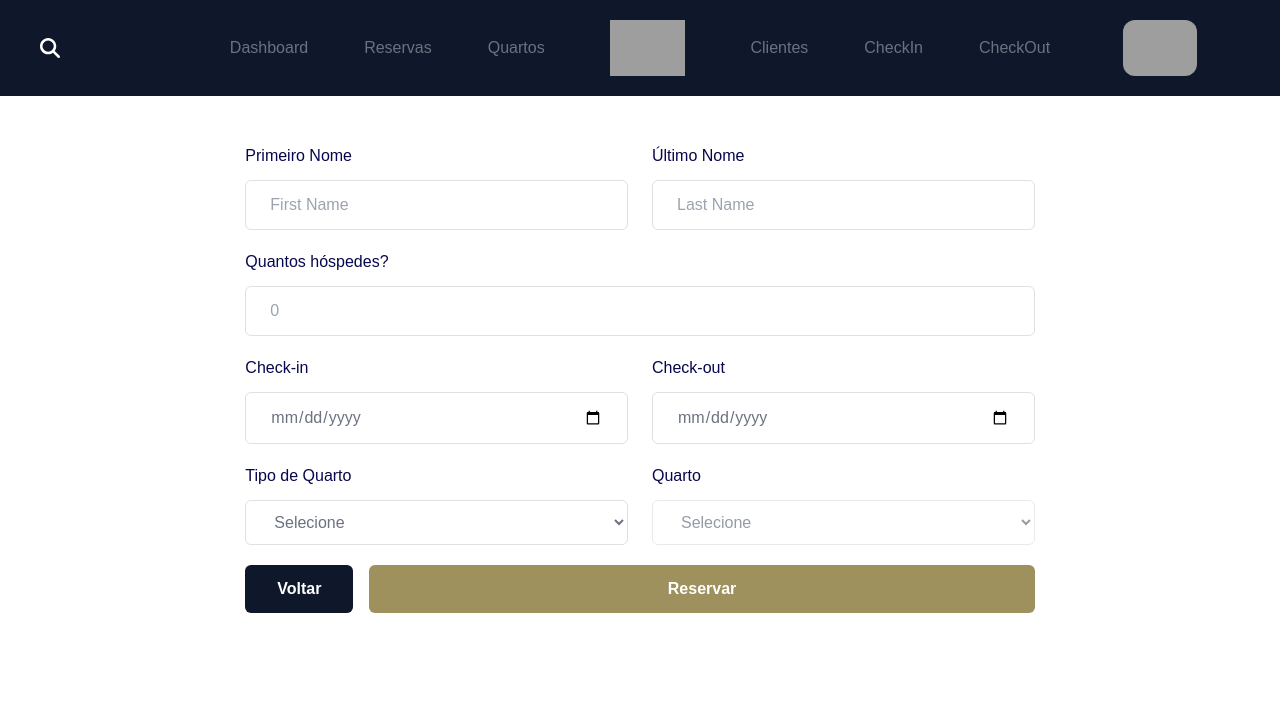
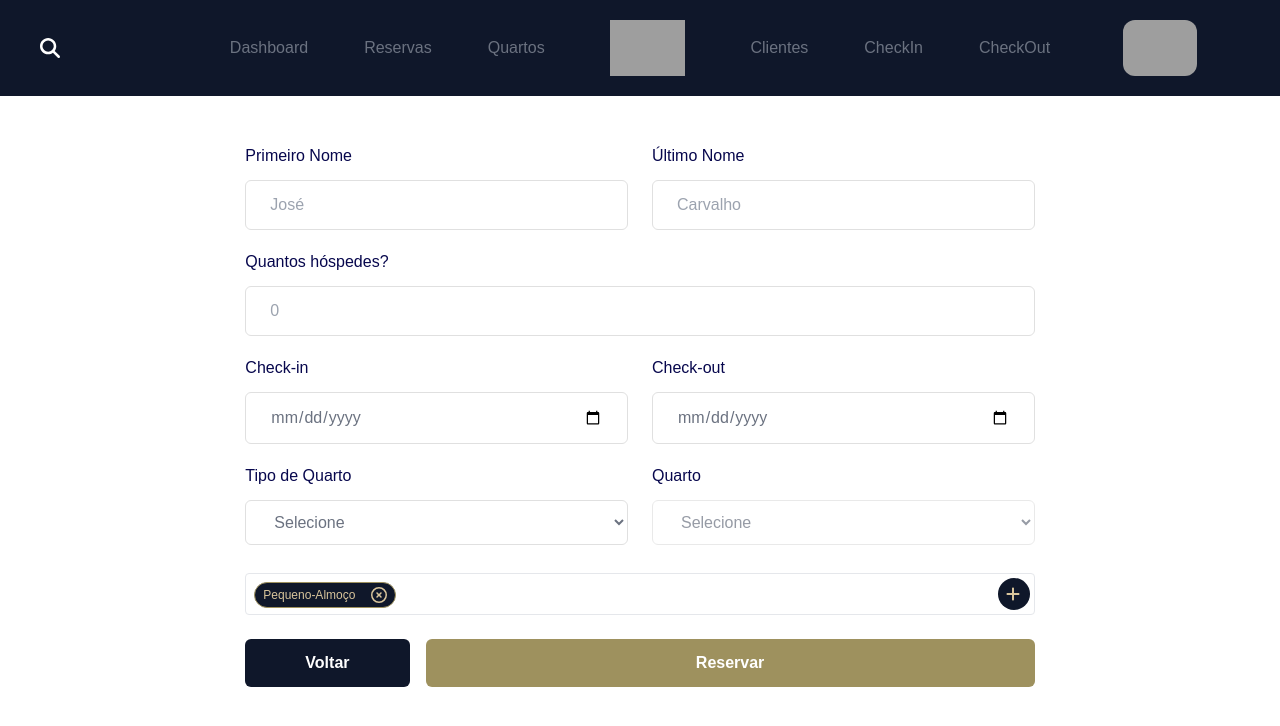
Before and after one commit to XavierOtavio/thc, a React (Create React App) app: page /dashboard/bookings/new in a window 1280 px wide. Shown: the top 726 px of the page. Built offline with nearby package versions, Linux system fonts and the light colour scheme; grey boxes are pictures that could not be loaded.

Commit message:
CD-67 Added services to admin booking

```diff
--- a/src/App.css
+++ b/src/App.css
@@ -1,3 +1,21 @@
 * {
   font-family: Ubuntu, sans-serif;
 }
+
+@keyframes spin45 {
+  from {
+    transform: rotate(0deg);
+  }
+  to {
+    transform: rotate(45deg);
+  }
+}
+
+@keyframes spin0 {
+  from {
+    transform: rotate(45deg);
+  }
+  to {
+    transform: rotate(0deg);
+  }
+}
--- a/src/components/NewBooking.js
+++ b/src/components/NewBooking.js
@@ -1,13 +1,40 @@
 import { useState } from "react";
 import { Link, useLocation } from "react-router-dom";
+import { FontAwesomeIcon } from "@fortawesome/react-fontawesome";
+import { faTimesCircle } from "@fortawesome/free-regular-svg-icons";
+import { faPlus } from "@fortawesome/free-solid-svg-icons";
 export default function NewBooking() {
   const [numberOfGuests, setNumberOfGuests] = useState(0);
   const [typeOfRoom, setTypeOfRoom] = useState("");
+  const [openServices, setOpenServices] = useState(false);
+  const [services, setServices] = useState([
+    {
+      name: "Pequeno-Almoço",
+      price: 10,
+      selected: true,
+    },
+    {
+      name: "Almoço",
+      price: 20,
+      selected: false,
+    },
+    {
+      name: "Ginásio",
+      price: 5,
+      selected: false,
+    },
+    {
+      name: "Spa",
+      price: 15,
+      selected: false,
+    },
+  ]);
+
   return (
     <div class="flex items-center justify-center p-12">
       <div class="mx-auto w-2/3">
         <div class="-mx-3 flex flex-wrap">
-          <div class="w-full px-3 sm:w-1/2">
+          <div class="w-1/2 px-3">
             <div class="mb-5">
               <label
                 for="fName"
@@ -19,12 +46,12 @@ export default function NewBooking() {
                 type="text"
                 name="fName"
                 id="fName"
-                placeholder="First Name"
+                placeholder="José"
                 class="w-full rounded-md border border-[#e0e0e0] bg-white py-3 px-6 text-base font-medium text-[#6B7280] outline-none focus:border-[#6A64F1] focus:shadow-md"
               />
             </div>
           </div>
-          <div class="w-full px-3 sm:w-1/2">
+          <div class="w-1/2 px-3">
             <div class="mb-5">
               <label
                 for="lName"
@@ -36,7 +63,7 @@ export default function NewBooking() {
                 type="text"
                 name="lName"
                 id="lName"
-                placeholder="Last Name"
+                placeholder="Carvalho"
                 class="w-full rounded-md border border-[#e0e0e0] bg-white py-3 px-6 text-base font-medium text-[#6B7280] outline-none focus:border-[#6A64F1] focus:shadow-md"
               />
             </div>
@@ -183,7 +210,7 @@ export default function NewBooking() {
                 defaultValue={(e) => (e.target.disabled = true && "")}
                 disabled={typeOfRoom === ""}
                 id="room"
-                class="w-full rounded-md border border-[#e0e0e0] bg-white py-3 px-6 text-base font-medium text-[#6B7280] outline-none focus:border-[#6A64F1] focus:shadow-md"
+                className="w-full rounded-md border border-[#e0e0e0] bg-white py-3 px-6 text-base font-medium text-[#6B7280] outline-none focus:border-[#6A64F1] focus:shadow-md"
               >
                 <option value="" selected>
                   Selecione
@@ -195,15 +222,117 @@ export default function NewBooking() {
             </div>
           </div>
         </div>
-        <div className="inline-flex w-full justify-around gap-4">
-          <Link to={-1}>
-            <button class=" hover:shadow-form w-full rounded-md bg-thc3 py-3 px-8 text-center text-base font-semibold text-white outline-none">
-              Voltar
-            </button>
+        <div class="-mx-3 flex flex-wrap">
+          <div class="w-full px-3">
+            <div class="relative flex flex-col items-center">
+              <div className="w-full">
+                <div className="my-2 flex rounded border border-gray-200 bg-white p-1">
+                  <div className="flex h-8 flex-auto flex-wrap">
+                    {services.map((service) => (
+                      <>
+                        {service.selected === true && (
+                          <div
+                            onClick={() => {
+                              setServices(
+                                services.map((s) =>
+                                  s.name === service.name
+                                    ? { ...s, selected: false }
+                                    : s
+                                )
+                              );
+                            }}
+                            key={service.price}
+                            className="m-1 flex cursor-pointer items-center justify-center gap-4 rounded-full border border-thc1 bg-thc3 py-1 px-2 font-medium text-thc2"
+                          >
+                            <div className="max-w-full flex-initial text-xs font-normal leading-none">
+                              {service.name}
+                            </div>
+                            <div className="flex flex-auto flex-row-reverse">
+                              <FontAwesomeIcon icon={faTimesCircle} />
+                            </div>
+                          </div>
+                        )}
+                      </>
+                    ))}
+                  </div>
+                  <div
+                    className={`flex ${
+                      openServices ? "w-24 justify-start" : "w-8 justify-start"
+                    } transform cursor-pointer items-center  gap-1 rounded-full bg-thc3 text-thc2 duration-500 ease-in-out`}
+                    onClick={() => setOpenServices(!openServices)}
+                  >
+                    <FontAwesomeIcon
+                      icon={faPlus}
+                      className={`${
+                        openServices ? " animate-spinTo45" : "animate-spinTo0"
+                      } ml-2 transform transition duration-500 ease-in-out`}
+                    />
+                    <div
+                      className={`transform text-xs font-normal leading-none ${
+                        openServices
+                          ? "opacity-100 delay-200"
+                          : "sr-only opacity-0"
+                      }  transition-opacity duration-300 ease-out`}
+                    >
+                      Adicionar
+                    </div>
+                  </div>
+                </div>
+              </div>
+              {openServices && (
+                <div className="max-h-select absolute top-14 left-0 z-40 w-full overflow-y-auto rounded bg-white shadow">
+                  <div className="flex w-full flex-col">
+                    {services.map((service) => (
+                      <>
+                        {service.selected === false && (
+                          <div className="w-full cursor-pointer border-b border-gray-100">
+                            <div
+                              onClick={() => {
+                                setServices(
+                                  services.map((s) =>
+                                    s.name === service.name
+                                      ? { ...s, selected: true }
+                                      : s
+                                  )
+                                );
+                              }}
+                              key={service.price}
+                              className="flex items-center justify-between border-l-2 border-transparent p-2 pl-2 hover:border-thc1  hover:bg-thc1 hover:text-white"
+                            >
+                              <div className="flex flex-[3] items-center">
+                                <div className="mx-2 font-medium leading-6">
+                                  {service.name}
+                                </div>
+                              </div>
+                              <div className="flex flex-[1] items-center justify-end">
+                                <div className="mx-2 font-medium leading-6">
+                                  + {service.price} €
+                                </div>
+                              </div>
+                            </div>
+                          </div>
+                        )}
+                      </>
+                    ))}
+                  </div>
+                </div>
+              )}
+            </div>
+          </div>
+        </div>
+        <div className="mt-4 inline-flex w-full justify-around gap-4">
+          <Link
+            to={-1}
+            className="hover:shadow-form w-1/4 rounded-md bg-thc3 py-3 px-8 text-center text-base font-semibold text-white outline-none"
+          >
+            Voltar
           </Link>
-          <button class=" hover:shadow-form w-full rounded-md bg-thc1 py-3 px-8 text-center text-base font-semibold text-white outline-none">
+          <Link
+            to={-1}
+            className="hover:shadow-form w-full rounded-md bg-thc1 py-3 px-8 text-center text-base font-semibold text-white outline-none"
+          >
             Reservar
-          </button>
+          </Link>
         </div>
       </div>
     </div>
--- a/tailwind.config.js
+++ b/tailwind.config.js
@@ -12,6 +12,10 @@ module.exports = {
       fontFamily: {
         ubuntu: ["Ubuntu", "sans-serif"],
       },
+      animation: {
+        spinTo45: "spin45 500ms ease-in-out forwards",
+        spinTo0: "spin0 500ms ease-in-out forwards",
+      },
     },
   },
   plugins: [],
```
